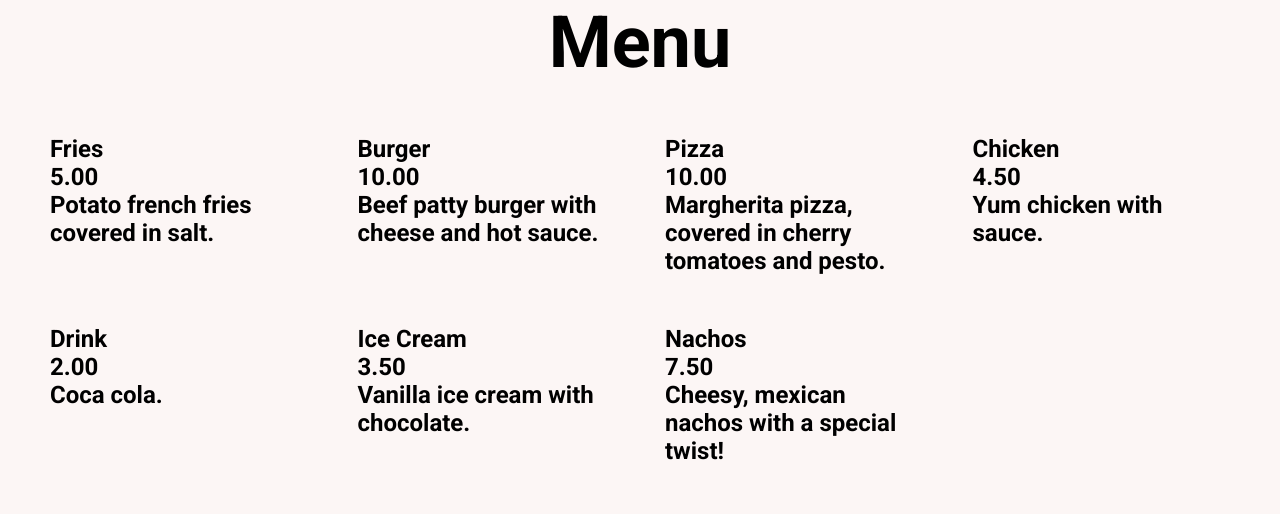
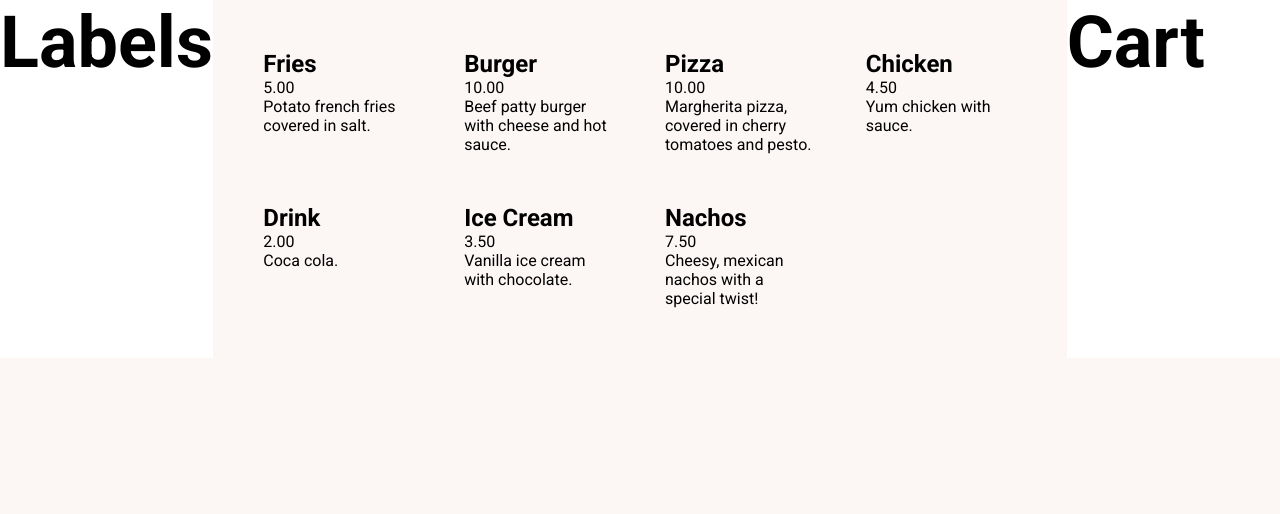
Before and after one commit to lucasarge/takeaway, a Django app: page /products/menu/ in a window 1280 px wide. Shown: the part 79-593 px from the top of the page. Run offline with Django 5.2, Linux system fonts and the light colour scheme; data comes from the database, SQL or seed files in the repository; both versions use the stored data as it was after the commit.

Commit message:
updated menu layout

```diff
--- a/takeaway/products/templates/menu.html
+++ b/takeaway/products/templates/menu.html
@@ -5,18 +5,21 @@
 {% endblock %}
 
 {% block content %}
-    <section>
-    <h1>Menu</h1>
-
     <div class="container">
-    {% for product in products %}
-        <div class="card">
-            <h2>{{ product.name }}<h2>
-            <p>{{ product.price }}</p>
-            <p>{{ product.description }}</p>
+        <div class="quicksearch">
+            <h2>Labels</h2>
         </div>
-    {% endfor %}
+        <div class="menu">
+            {% for product in products %}
+                <div class="card">
+                    <h2>{{ product.name }}</h2>
+                    <p>{{ product.price }}</p>
+                    <p>{{ product.description }}</p>
+                </div>
+            {% endfor %}
+        </div>
+        <div class="cart">
+            <h2>Cart</h2>
+        </div>
     </div>
-
-</section>
 {% endblock %}
--- a/takeaway/static/css/style.css
+++ b/takeaway/static/css/style.css
@@ -20,6 +20,15 @@ nav {
 }
 
 .container {
+    display: grid;
+    grid-template-columns: 1fr 4fr 1fr;
+}
+
+.quicksearch, .cart {
+    background-color: rgb(255, 255, 255);
+}
+
+.menu {
     display: grid;
     column-gap: 50px;
     row-gap: 50px;
```
Also changed, not shown: takeaway/db.sqlite3.
